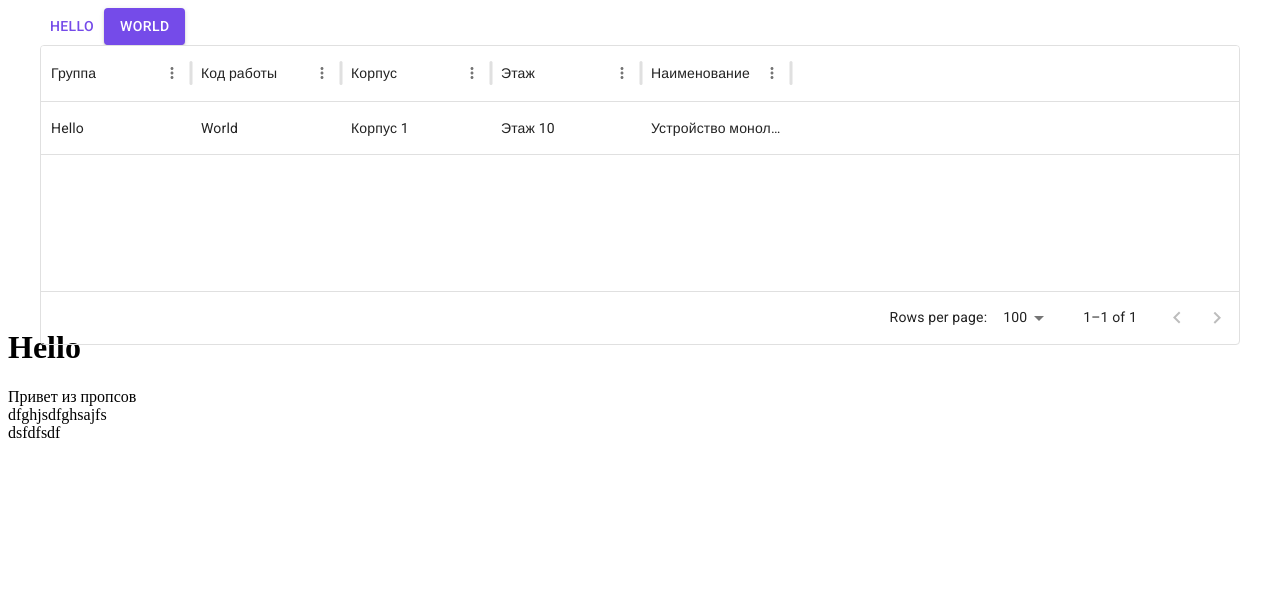
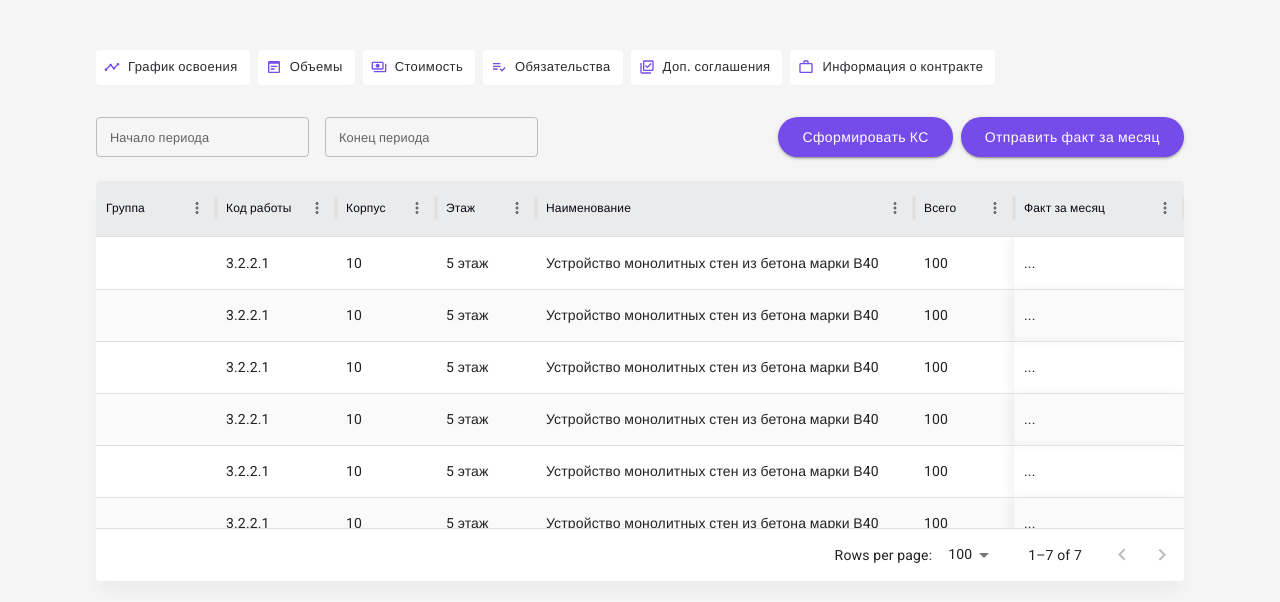
Before and after one commit to esilyaev/mrg-lkp, a React (Vite) app: page /manage in a window 1280 px wide. Shown: the top 602 px of the page. Built offline with nearby package versions, Linux system fonts and the light colour scheme; a web font is replaced by a local one.

Commit message:
manage update

```diff
--- /dev/null
+++ b/src/assets/manage.css
@@ -0,0 +1,57 @@
+.manage {
+	max-width: 1088px;
+	margin: 50px auto;
+}
+
+.title {
+	font-family: 'Grtsk Giga';
+}
+
+
+
+
+.DataGridStyle {
+	background-color: #fff;
+	border: 0px!important;
+	box-shadow: 0 12px 16px -4px rgba(21, 21, 21, 0.05);
+	margin: 0px auto;
+}
+
+.table-headerName {
+	background-color: #EAEBED;
+	color: #090714;
+	font-size: 12px;
+}
+
+.MuiDataGrid-row [data-field*="fact_month"] {
+	box-shadow: -5px 0 10px 0 rgba(0, 0, 0, 0.05);
+}
+
+.manage__filter-panel {
+	margin-bottom: 32px;
+}
+
+.manage__datepicker_contaienr {
+	margin-bottom: 24px;
+	display: flex;
+}
+
+.manage__datepicker {
+	width: 600px;
+}
+
+
+
+.manage__buttom_container {
+	justify-content: flex-end;
+	width: 500px;
+	display: flex;
+}
+
+.manage__datepicker .MuiInputLabel-root {
+	transform: translate(14px, 11px) scale(0.8);
+}
+
+.manage__datepicker .MuiFormLabel-filled {
+	transform: translate(14px, -10px) scale(0.75);
+}
--- /dev/null
+++ b/src/assets/reset.css
@@ -0,0 +1,8 @@
+html,body,div,span,applet,object,iframe,h1,h2,h3,h4,h5,h6,p,blockquote,pre,a,abbr,acronym,address,big,cite,code,del,dfn,em,img,ins,kbd,q,s,samp,small,strike,strong,sub,sup,tt,var,b,u,i,center,dl,dt,dd,ol,ul,li,fieldset,form,label,legend,table,caption,tbody,tfoot,thead,tr,th,td,article,aside,canvas,details,embed,figure,figcaption,footer,header,hgroup,menu,nav,output,ruby,section,summary,time,mark,audio,video{margin:0;padding:0;border:0;font-size:100%;font:inherit;vertical-align:baseline;}
+article,aside,details,figcaption,figure,footer,header,hgroup,menu,nav,section{display:block}
+html{height:100%; background-color: #f5f5f5;}
+body{line-height:1}
+ol,ul{list-style:none}
+blockquote,q{quotes:none}
+blockquote:before,blockquote:after,q:before,q:after{content:'';content:none}
+table{border-collapse:collapse;border-spacing:0}
--- a/src/pages/Manage.tsx
+++ b/src/pages/Manage.tsx
@@ -1,38 +1,349 @@
-import { Button } from "@mui/material";
-import { GridRowsProp, GridColDef, DataGrid } from "@mui/x-data-grid";
-import { PropsComp } from "./PropsComp";
+import { DataGrid, GridColDef, GridRowsProp, gridClasses } from '@mui/x-data-grid'
+
+import '../assets/reset.css'
+import '../assets/manage.css'
+// Filter
+import Button from '@mui/material/Button';
+import TimelineIcon from '@mui/icons-material/Timeline';
+import WysiwygIcon from '@mui/icons-material/Wysiwyg';
+import PaymentsOutlinedIcon from '@mui/icons-material/PaymentsOutlined';
+import PlaylistAddCheckIcon from '@mui/icons-material/PlaylistAddCheck';
+import LibraryAddCheckOutlinedIcon from '@mui/icons-material/LibraryAddCheckOutlined';
+import WorkOutlineOutlinedIcon from '@mui/icons-material/WorkOutlineOutlined';
+// Filter
+
+// Date Picker
+import { AdapterDayjs } from '@mui/x-date-pickers/AdapterDayjs';
+import { LocalizationProvider } from '@mui/x-date-pickers/LocalizationProvider';
+import { DatePicker } from '@mui/x-date-pickers/DatePicker';
+// Date Picker
+
+// import { MRButton } from '../comps/MRButton.tsx';
+
+
+const columns: GridColDef[] = [
+	{ field: 'group', headerName: 'Группа', width: 120, headerClassName: 'table-headerName table-headerName__first' },
+	{ field: 'work_code', headerName: 'Код работы', width: 120, headerClassName: 'table-headerName' },
+	{ field: 'pavilion', headerName: 'Корпус', width: 100, headerClassName: 'table-headerName' },
+	{ field: 'floor', headerName: 'Этаж', width: 100, headerClassName: 'table-headerName' },
+	{ field: 'name', headerName: 'Наименование', width: 378, headerClassName: 'table-headerName' },
+	{ field: 'total', headerName: 'Всего', width: 100, headerClassName: 'table-headerName' },
+	{ field: 'fact_month', headerName: 'Факт за месяц', editable: true, width: 170, headerClassName: 'table-headerName table-headerName__last', },
+];
 
 const rows: GridRowsProp = [
-  {
-    id: 1,
-    group: "Hello",
-    code: "World",
-    building: "Корпус 1",
-    level: "Этаж 10",
-    name: "Устройство монолитных стен из бетона марки В40",
-  },
-];
-
-const columns: GridColDef[] = [
-  { field: "group", headerName: "Группа", width: 150 },
-  { field: "code", headerName: "Код работы", width: 150 },
-  { field: "building", headerName: "Корпус", width: 150 },
-  { field: "level", headerName: "Этаж", width: 150 },
-  { field: "name", headerName: "Наименование", width: 150 },
+	{ id: 1, group: ' ', work_code: '3.2.2.1', pavilion: '10', floor: '5 этаж', name: 'Устройство монолитных стен из бетона марки В40', total: '100', fact_month: '...' },
+	{ id: 2, group: ' ', work_code: '3.2.2.1', pavilion: '10', floor: '5 этаж', name: 'Устройство монолитных стен из бетона марки В40', total: '100', fact_month: '...' },
+	{ id: 3, group: ' ', work_code: '3.2.2.1', pavilion: '10', floor: '5 этаж', name: 'Устройство монолитных стен из бетона марки В40', total: '100', fact_month: '...' },
+	{ id: 4, group: ' ', work_code: '3.2.2.1', pavilion: '10', floor: '5 этаж', name: 'Устройство монолитных стен из бетона марки В40', total: '100', fact_month: '...' },
+	{ id: 5, group: ' ', work_code: '3.2.2.1', pavilion: '10', floor: '5 этаж', name: 'Устройство монолитных стен из бетона марки В40', total: '100', fact_month: '...' },
+	{ id: 6, group: ' ', work_code: '3.2.2.1', pavilion: '10', floor: '5 этаж', name: 'Устройство монолитных стен из бетона марки В40', total: '100', fact_month: '...' },
+	{ id: 7, group: ' ', work_code: '3.2.2.1', pavilion: '10', floor: '5 этаж', name: 'Устройство монолитных стен из бетона марки В40', total: '100', fact_month: '...' },
 ];
 
 export const Manage = () => {
-  return (
-    <>
-      <div style={{ height: 300, width: "1200px", margin: "0 auto" }}>
-        <Button>Hello</Button>
-        <Button variant="contained">World</Button>
-        <DataGrid rows={rows} columns={columns} />
-      </div>
-      <h1>Hello </h1>
-      <PropsComp title="Привет из пропсов" />
-      <PropsComp title="dfghjsdfghsajfs" />
-      <PropsComp title="dsfdfsdf" />
-    </>
-  );
+return (
+<>
+<section className='manage'>
+	<div className="container manage__container">
+		{/* <div className="manage__header">
+			<div className="title">Управление контрактом</div>
+		</div> */}
+
+		<div className="manage__filter-panel">
+
+
+			<Button className='manage__filter-button'
+			sx={{
+				background: "white",
+				fontSize: "13px",
+				padding: "6px 12px",
+				textTransform: "none",
+				margin: "0px 8px 0px 0px",
+				borderColor: "none",
+				borderRadius: "4px",
+				color: '#2A292E',
+				boxShadow: "none",
+				'&:hover': {
+					backgroundColor: '#e4eaff',
+					boxShadow: 'none',
+				},
+				'&:active': {
+					backgroundColor: '#2a292e',
+					boxShadow: 'none',
+					color: '#FFFFFF',
+				},
+			  }}
+			  startIcon={
+				<TimelineIcon
+				  sx={{
+					color: "primary.main",
+					width: '16px',
+					height: '16px'
+				  }}
+				/>
+			  }
+			 variant="contained" >
+				График освоения
+			</Button>
+
+			<Button
+			sx={{
+				background: "white",
+				fontSize: "13px",
+				padding: "6px 12px",
+				textTransform: "none",
+				margin: "0px 8px 0px 0px",
+				borderColor: "none",
+				borderRadius: "4px",
+				color: '#2A292E',
+				boxShadow: "none",
+				'&:hover': {
+					backgroundColor: '#e4eaff',
+					boxShadow: 'none',
+				},
+				'&:active': {
+					backgroundColor: '#2a292e',
+					boxShadow: 'none',
+					color: '#FFFFFF',
+				},
+			  }}
+
+
+			  startIcon={
+				<WysiwygIcon
+				  sx={{
+					color: "primary.main",
+					width: '16px',
+					height: '16px'
+				  }}
+				/>
+			  }
+			 variant="contained" >
+				Объемы
+			</Button>
+
+			<Button
+			sx={{
+				background: "white",
+				fontSize: "13px",
+				padding: "6px 12px",
+				textTransform: "none",
+				margin: "0px 8px 0px 0px",
+				borderColor: "none",
+				borderRadius: "4px",
+				color: '#2A292E',
+				boxShadow: "none",
+				'&:hover': {
+					backgroundColor: '#e4eaff',
+					boxShadow: 'none',
+				},
+				'&:active': {
+					backgroundColor: '#2a292e',
+					boxShadow: 'none',
+					color: '#FFFFFF',
+				},
+			  }}
+
+
+			  startIcon={
+				<PaymentsOutlinedIcon
+				  sx={{
+					color: "primary.main",
+					width: '16px',
+					height: '16px'
+				  }}
+				/>
+			  }
+			 variant="contained" >
+				Стоимость
+			</Button>
+
+			<Button
+			sx={{
+				background: "white",
+				fontSize: "13px",
+				padding: "6px 12px",
+				textTransform: "none",
+				margin: "0px 8px 0px 0px",
+				borderColor: "none",
+				borderRadius: "4px",
+				color: '#2A292E',
+				boxShadow: "none",
+				'&:hover': {
+					backgroundColor: '#e4eaff',
+					boxShadow: 'none',
+				},
+				'&:active': {
+					backgroundColor: '#2a292e',
+					boxShadow: 'none',
+					color: '#FFFFFF',
+				},
+			  }}
+
+
+			  startIcon={
+				<PlaylistAddCheckIcon
+				  sx={{
+					color: "primary.main",
+					width: '16px',
+					height: '16px'
+				  }}
+				/>
+			  }
+			 variant="contained" >
+				Обязательства
+			</Button>
+
+			<Button
+			sx={{
+				background: "white",
+				fontSize: "13px",
+				padding: "6px 12px",
+				textTransform: "none",
+				margin: "0px 8px 0px 0px",
+				borderColor: "none",
+				borderRadius: "4px",
+				color: '#2A292E',
+				boxShadow: "none",
+				'&:hover': {
+					backgroundColor: '#e4eaff',
+					boxShadow: 'none',
+				},
+				'&:active': {
+					backgroundColor: '#2a292e',
+					boxShadow: 'none',
+					color: '#FFFFFF',
+				},
+			  }}
+
+
+			  startIcon={
+				<LibraryAddCheckOutlinedIcon
+				  sx={{
+					color: "primary.main",
+					width: '16px',
+					height: '16px'
+				  }}
+				/>
+			  }
+			 variant="contained" >
+				Доп. соглашения
+			</Button>
+
+			<Button
+			sx={{
+				background: "white",
+				fontSize: "13px",
+				padding: "6px 12px",
+				textTransform: "none",
+				margin: "0px 8px 0px 0px",
+				borderColor: "none",
+				borderRadius: "4px",
+				color: '#2A292E',
+				boxShadow: "none",
+				'&:hover': {
+					backgroundColor: '#e4eaff',
+					boxShadow: 'none',
+				},
+				'&:active': {
+					backgroundColor: '#2a292e',
+					boxShadow: 'none',
+					color: '#FFFFFF',
+				},
+			  }}
+
+
+			  startIcon={
+				<WorkOutlineOutlinedIcon
+				  sx={{
+					color: "primary.main",
+					width: '16px',
+					height: '16px'
+				  }}
+				/>
+			  }
+			 variant="contained" >
+				Информация о контракте
+			</Button>
+		</div>
+		<div className="manage__datepicker_contaienr">
+			<div className="manage__datepicker">
+				<LocalizationProvider dateAdapter={AdapterDayjs}>
+					<DatePicker label="Начало периода"
+					sx={{
+						marginRight: "16px",
+						'& .MuiInputBase-input': {
+							padding: '0px 8px',
+							height: '40px'
+						},
+					}}
+					/>
+					<DatePicker label="Конец периода"
+					sx={{
+						marginRight: "16px",
+						'& .MuiInputBase-input': {
+							padding: '0px 8px',
+							height: '40px'
+						},
+
+						'& .MuiInputLabel-root': {
+
+						},
+					}} />
+				</LocalizationProvider>
+			</div>
+			<div className="manage__buttom_container">
+				<Button variant="contained"
+				sx={{
+					marginRight: "8px",
+					borderRadius: "100px",
+					fontSize: "14px",
+					textTransform: "none",
+					padding: "10px 24px",
+					height: "40px"
+
+				}}>
+					Сформировать КС
+				</Button>
+				<Button variant="contained"
+				sx={{
+					borderRadius: "100px",
+					fontSize: "14px",
+					textTransform: "none",
+					padding: "10px 24px",
+					height: "40px"
+
+				}}>
+					Отправить факт за месяц
+				</Button>
+			</div>
+		</div>
+
+		<div style={{ height: 400, width: '100%' }}>
+			<DataGrid className='DataGridStyle' rows={rows} columns={columns}
+			getRowClassName={(params) =>
+				params.indexRelativeToCurrentPage % 2 === 0 ? 'even' : 'odd'
+			  }
+			sx={{
+				[`& .${gridClasses.cell}:focus, & .${gridClasses.cell}:focus-within`]: {
+				  outline: 'none',
+				},
+				[`& .${gridClasses.columnHeader}:focus, & .${gridClasses.columnHeader}:focus-within`]:
+				  {
+					outline: 'none',
+				  },
+				'& .odd': {
+					backgroundColor: '#fafafa',
+				},
+				'& .MuiDataGrid-scrollbar--horizontal': {
+					backgroundColor: '#000',
+				},
+			  }}
+			/>
+		</div>
+	</div>
+</section>
+</>
+);
 };
```
